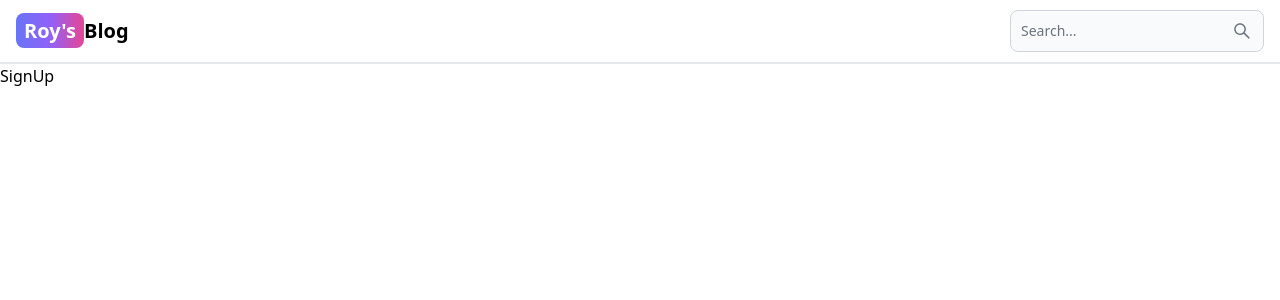
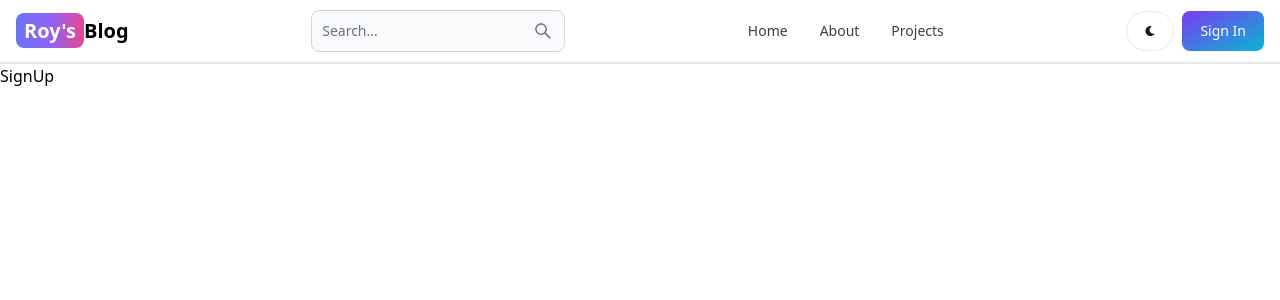
Before and after one commit to ShaikatRoy/MERN-Blog, a React (Vite) app in the folder client/: page /sign-up in a window 1280 px wide. Shown: the top 300 px of the page. Built offline with nearby package versions, Linux system fonts and the light colour scheme.

Commit message:
header section done

```diff
--- a/client/src/components/Header.jsx
+++ b/client/src/components/Header.jsx
@@ -1,8 +1,11 @@
 import { Navbar, TextInput, Button } from 'flowbite-react';
-import { Link } from 'react-router-dom';
+import { Link, useLocation } from 'react-router-dom';
 import { AiOutlineSearch } from 'react-icons/ai';
+import { FaMoon } from  'react-icons/fa'
+
 
 export default function Header() {
+  const path = useLocation().pathname;
   return (
     <Navbar className='border-b-2'>
         <Link to="/" className='self-center whitespace-nowrap text-sm sm:text-xl
@@ -22,6 +25,35 @@ export default function Header() {
         <Button className='w-12 h-10 lg:hidden' color='gray' pill>
           <AiOutlineSearch/>
         </Button>
+        <div className='flex gap-2 md:order-2'>
+            <Button className='w-12 h-10 hidden sm:inline' color='gray' pill>
+                <FaMoon/>
+            </Button>
+            <Link to='/sign-in'>
+              <Button gradientDuoTone='purpleToBlue'>
+                Sign In
+              </Button>
+            </Link>
+            <Navbar.Toggle />
+        </div>
+        <Navbar.Collapse>
+              <Navbar.Link active={path === "/"} as={'div'}>
+                <Link to='/'>
+                  Home
+                </Link>
+              </Navbar.Link >
+              <Navbar.Link active={path === "/about"} as={'div'}>
+                <Link to='/about'>
+                  About
+                </Link>
+              </Navbar.Link>
+              <Navbar.Link active={path === "/projects"} as={'div'}>
+                <Link to='/projects'>
+                  Projects
+                </Link>
+              </Navbar.Link>
+            </Navbar.Collapse>
+
     </Navbar>
   )
 }
```
